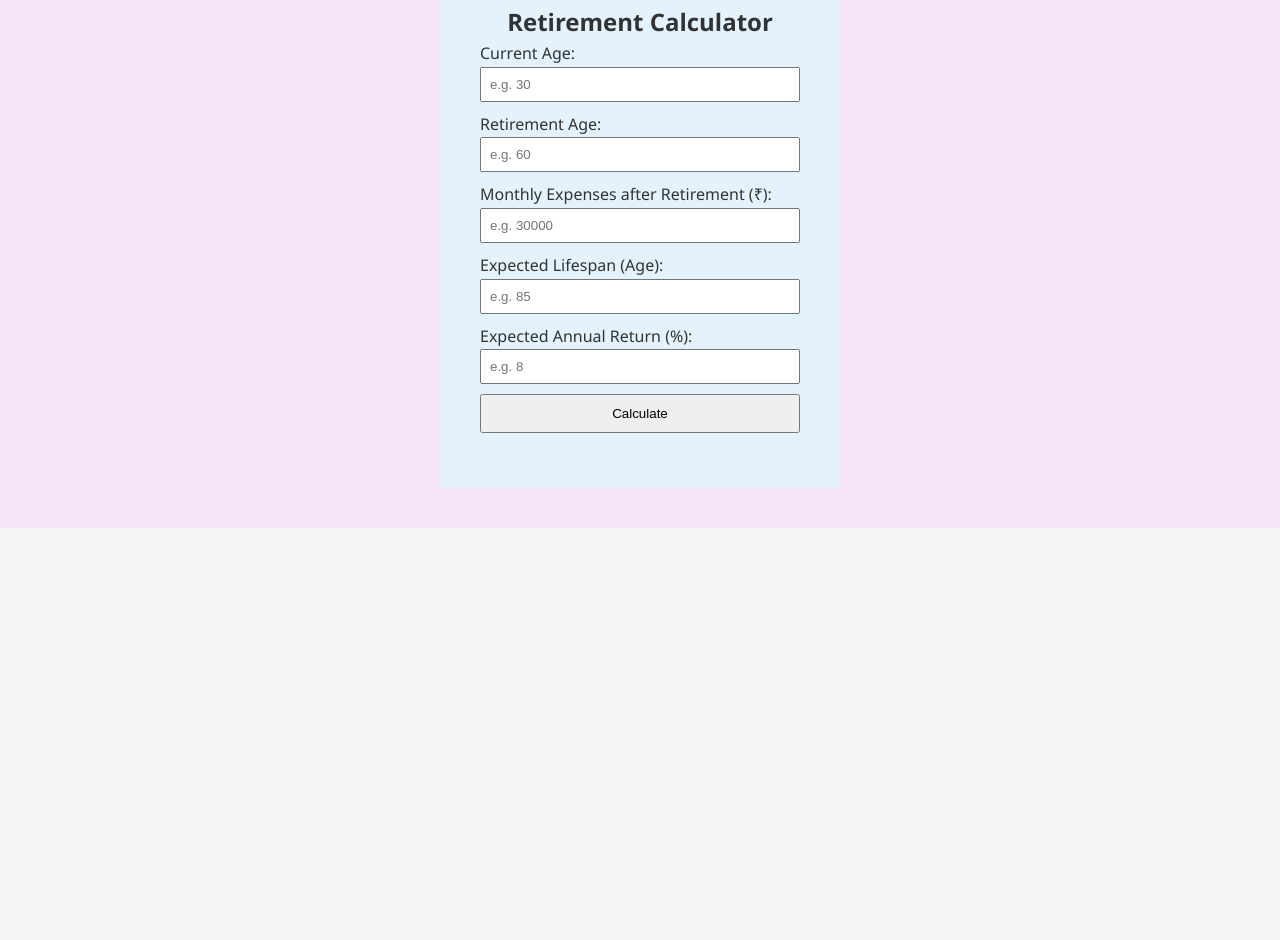
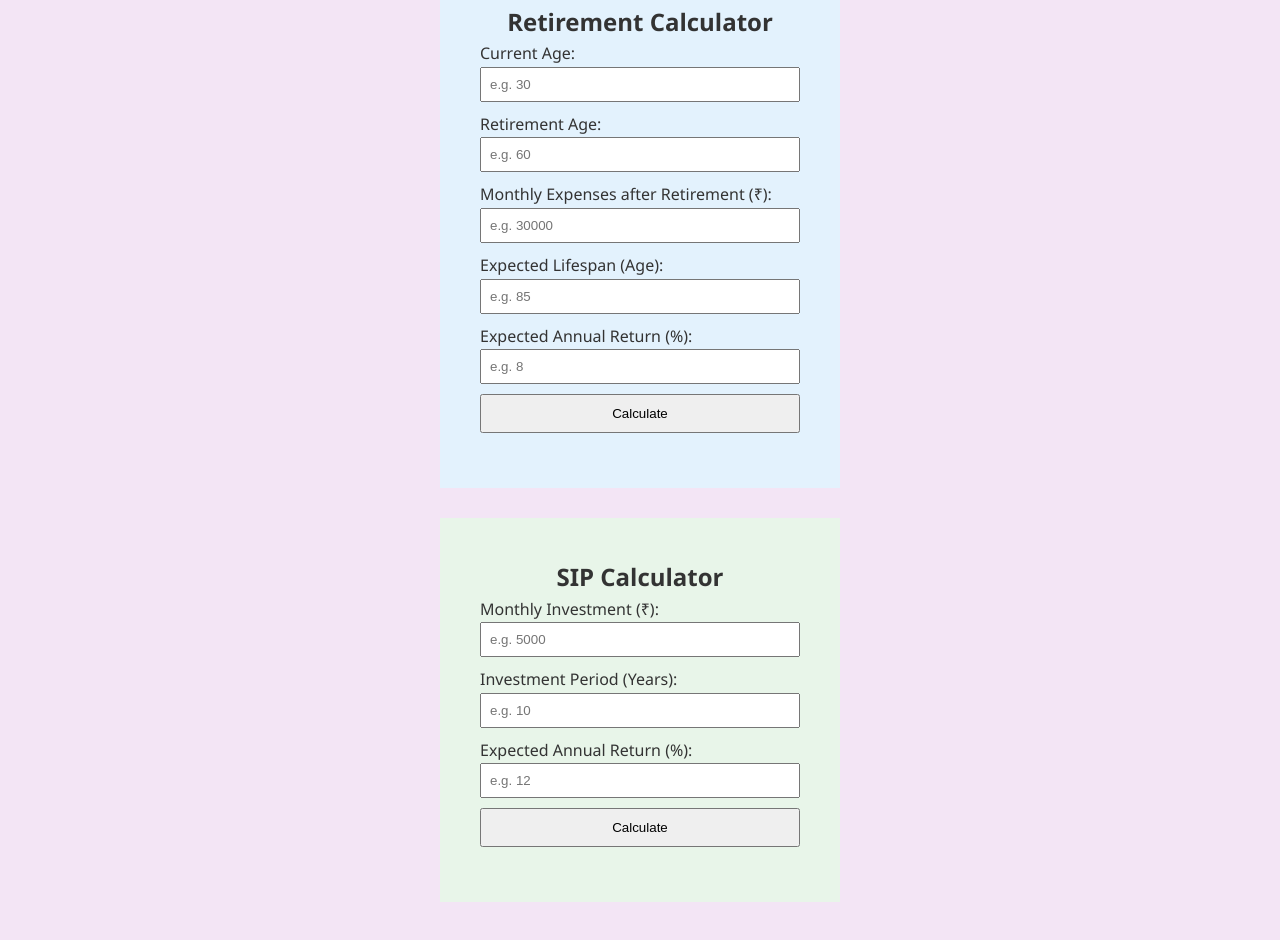
Before and after one commit to myfinancebot/finbot, a plain HTML site: page index.html in a window 1280 px wide. Shown: the part 3744-4684 px from the top of the page. Before the commit the page ends 4272 px from the top, so only its background shows below. Drawn offline with Linux system fonts and the light colour scheme.

Commit message:
Update index.html

```diff
--- a/index.html
+++ b/index.html
@@ -435,3 +435,49 @@
   }
 </script>
 <!-- Retirement Calculator End -->
+<!-- SIP Calculator Start -->
+<section style="text-align: center; padding: 40px; background-color: #e8f5e9; margin-top: 30px;">
+  <h2>SIP Calculator</h2>
+
+  <div style="max-width: 400px; margin: auto; text-align: left;">
+    <label>Monthly Investment (₹):</label><br>
+    <input type="number" id="sipAmount" placeholder="e.g. 5000" style="width: 100%; padding: 8px; margin-bottom: 10px;"><br>
+
+    <label>Investment Period (Years):</label><br>
+    <input type="number" id="sipYears" placeholder="e.g. 10" style="width: 100%; padding: 8px; margin-bottom: 10px;"><br>
+
+    <label>Expected Annual Return (%):</label><br>
+    <input type="number" id="sipRate" placeholder="e.g. 12" style="width: 100%; padding: 8px; margin-bottom: 10px;"><br>
+
+    <button onclick="calculateSIP()" style="padding: 10px 20px; width: 100%;">Calculate</button>
+
+    <p id="sipResult" style="font-size: 18px; margin-top: 15px;"></p>
+  </div>
+</section>
+
+<script>
+  function calculateSIP() {
+    const monthlyInvestment = parseFloat(document.getElementById("sipAmount").value) || 0;
+    const years = parseFloat(document.getElementById("sipYears").value) || 0;
+    const annualRate = parseFloat(document.getElementById("sipRate").value) || 0;
+
+    if (monthlyInvestment <= 0 || years <= 0 || annualRate <= 0) {
+      document.getElementById("sipResult").innerText = "⚠️ Please enter all values correctly.";
+      return;
+    }
+
+    const months = years * 12;
+    const monthlyRate = annualRate / 12 / 100;
+    const futureValue = monthlyInvestment * ((Math.pow(1 + monthlyRate, months) - 1) * (1 + monthlyRate));
+
+    const totalInvested = monthlyInvestment * months;
+    const returns = futureValue - totalInvested;
+
+    document.getElementById("sipResult").innerHTML = `
+      💰 <strong>Total Invested:</strong> ₹${totalInvested.toFixed(0).replace(/\B(?=(\d{3})+(?!\d))/g, ",")}<br>
+      📈 <strong>Estimated Returns:</strong> ₹${returns.toFixed(0).replace(/\B(?=(\d{3})+(?!\d))/g, ",")}<br>
+      💼 <strong>Total Value:</strong> ₹${futureValue.toFixed(0).replace(/\B(?=(\d{3})+(?!\d))/g, ",")}
+    `;
+  }
+</script>
+<!-- SIP Calculator End -->
```
